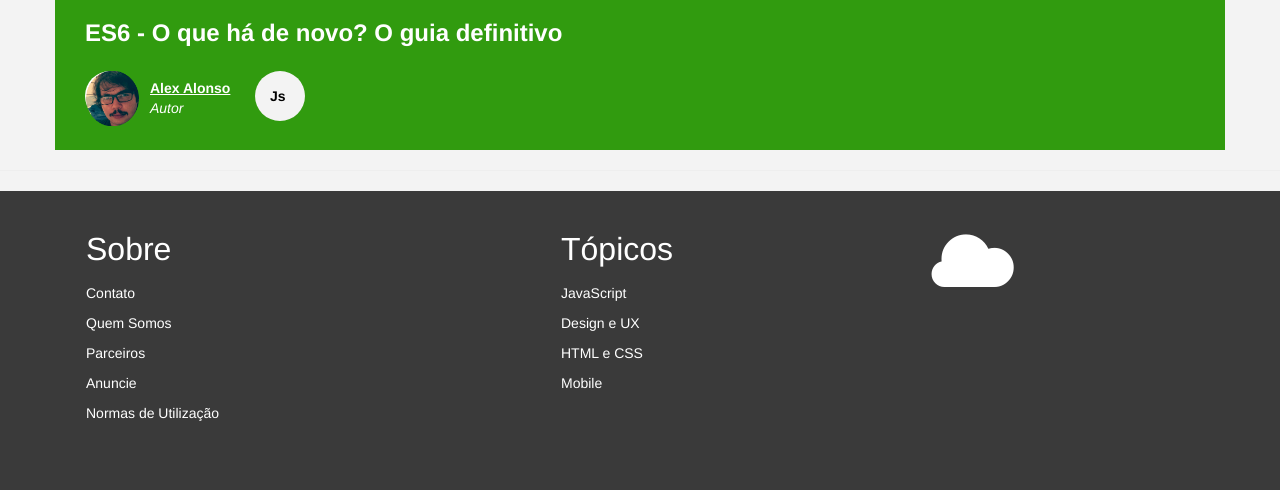
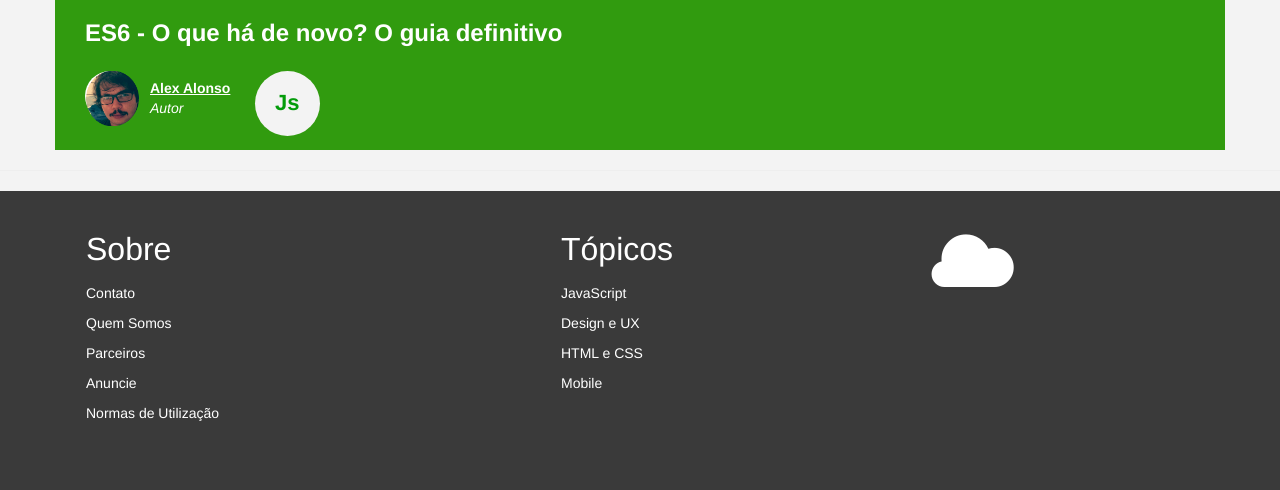
Before and after one commit to alexmachina/Fatec, a PHP site: page /areas/javascript/posts/post-1.php in a window 1280 px wide. Shown: the part 110-600 px from the top of the page. Run offline with PHP 8.4, Linux system fonts and the light colour scheme.

```diff
--- a/areas/javascript/posts/post-1.php
+++ b/areas/javascript/posts/post-1.php
@@ -14,7 +14,7 @@
 
 				</div>
 				<div class="row">
-					<div class="author-post col-xs-8">
+					<div class="author-post col-xs-12">
 						<div class="thumb-post-container col-xs-12 ">
 							<img class="thumb" src="<?php echo $path; ?>/img/thumbs/alex.png"/>
 						</div>
@@ -25,7 +25,7 @@
 							</p>
 
 						</div>
-						<div id="circulo-post" class="col-xs-4 hidden-xs">
+						<div id="circulo-post" class="col-xs-4 col-xs-offset-1 col-sm-offset-0">
 						Js
 					</div>
 
--- a/css/areas/javascript/javascript.css
+++ b/css/areas/javascript/javascript.css
@@ -2,7 +2,7 @@
 
 .banner.js{
 
-	height:150px;
+	min-height:150px;
 	color:#fff;
 	background-color:#319B0F;
 
@@ -63,19 +63,25 @@ margin-top:15px;
 		margin-top:0;
 
 	}
+
+	.author-post-name-container{
+			width:120px;
+
+	}
 }
 
-#circulo-post{
-	color:black;
-	background-color:rgb(243,243,243);
-	width:50px;
-	height:50px;
-	margin-top:0;
-	border-radius:50px;
-	padding-top:15px;
-	padding-right:0;
-	font-weight:bolder;
-	margin-right:3px;
+#circulo-post {
+	color:#039C0A;
+	background-color: rgb(243,243,243);
+	width: 65px;
+	height: 65px;
+	margin-top: 0;
+	border-radius: 50px;
+	padding-top: 16px;
+	padding-left: 20px;
+	font-weight: bolder;
+	margin-right: 3px;
+	font-size: 22px;
 }
 /* Estilo dos circulos das tags */
 .circulo-tag-2{
```
